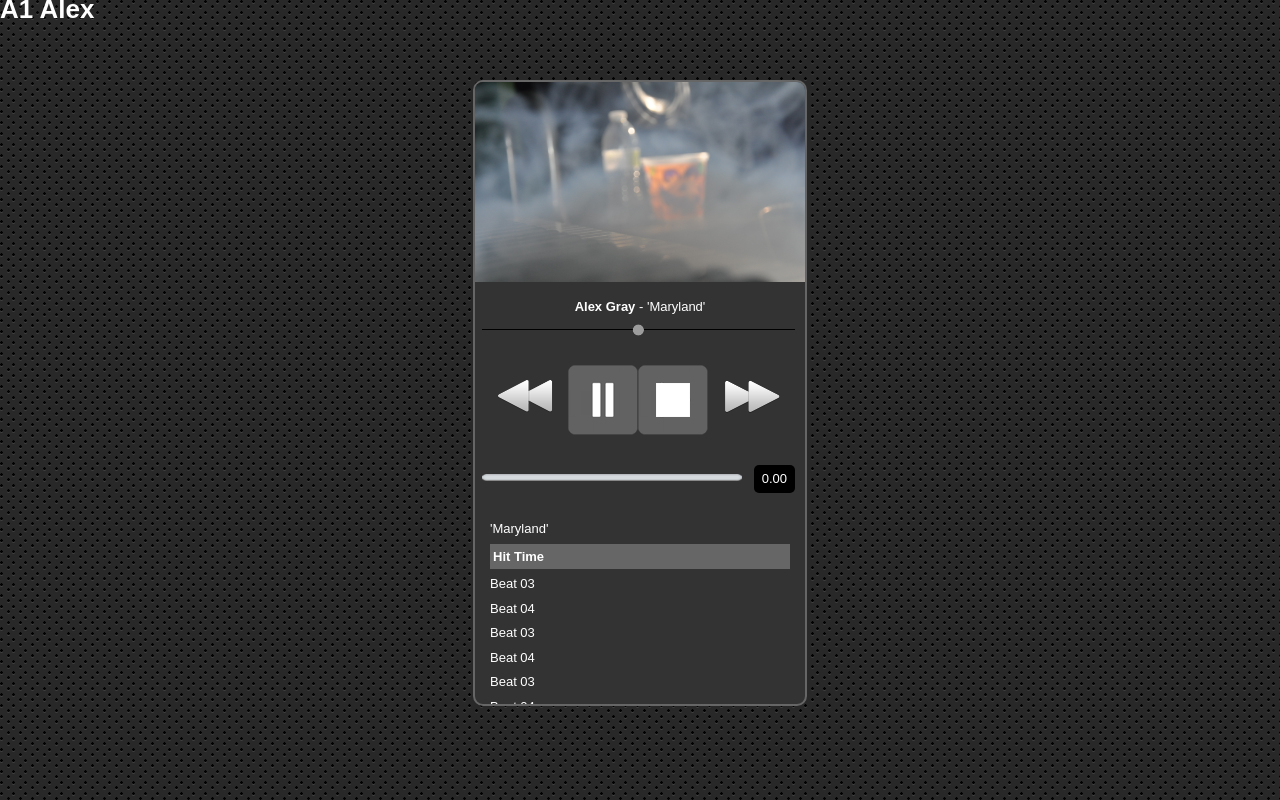
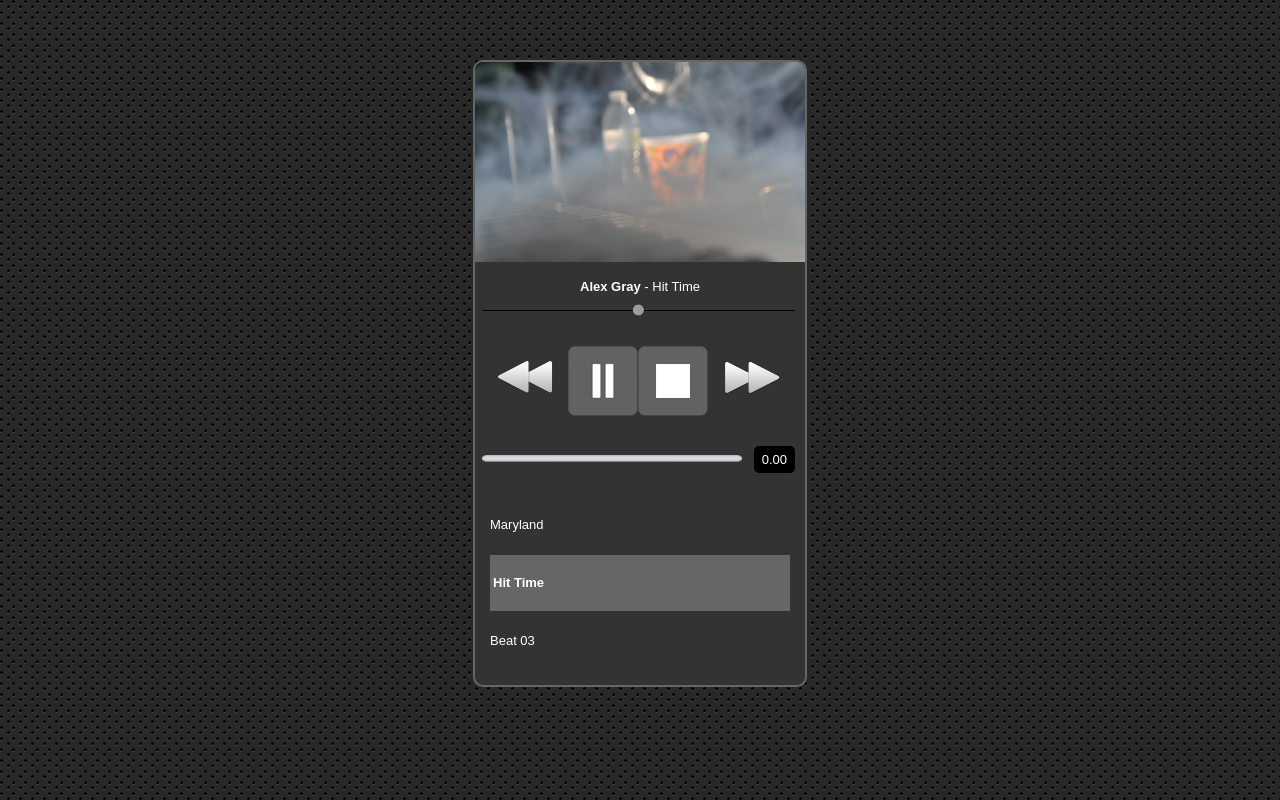
Before and after one commit to funkytaco/html5-audio-player, a plain HTML site: page index.html in a window 1280 px wide. Both pictures are taken after a click on the item "Hit Time". Drawn offline with Linux system fonts and the light colour scheme.

Commit message:
Fixed song title change when clicking title to play

```diff
--- a/css/style.css
+++ b/css/style.css
@@ -121,6 +121,7 @@ button#next{
 #playlist li{
 	cursor: pointer;
 	margin:5px;
+	line-height: 50px;
 }
 
 #playlist li.active{
--- a/index.html
+++ b/index.html
@@ -1,11 +1,12 @@
 <!DOCTYPE html>
 <html lang="en">
 	<head>
-		<title>BEAT PLAYER</title>
+		<title>Alex's HTML5 Audio Player</title>
+		<meta charset="utf-8">
 		<link rel="stylesheet" type="text/css" href="css/style.css">
 	</head>
 	<body>
-		<h1>A1 Alex</h1>
+		<h1></h1>
 		<div id="container">
 			<div id="audio-img">
 				<img class="cover">
@@ -33,8 +34,8 @@
 				<div class="clearfix"></div>
 				<section id="playlistContainer">
 					<ul id="playlist">
-						<li song="Maryland.mp3" cover="bvh.jpg" artist="Alex Gray">'Maryland'</li>
-						<li song="Hit-Time.mp3" cover="bvh.jpg" artist="Alex Gray">Hit Time</li>
+						<li song="Maryland.mp3" cover="bvh.jpg" artist="Alex Gray">Maryland</li>
+						<li song="Hit-Time.wav" cover="bvh.jpg" artist="Alex Gray">Hit Time</li>
 						<li song="Alex's Beat - Beat-03.mp3" cover="bvh.jpg" artist="Alex Gray">Beat 03</li>
 						<li song="Alex's Beat - Beat-04.mp3" cover="bvh.jpg" artist="Alex Gray">Beat 04</li>
 						<li song="Alex's Beat - Beat-03.mp3" cover="bvh.jpg" artist="Alex Gray">Beat 03</li>
--- a/js/main.js
+++ b/js/main.js
@@ -40,7 +40,8 @@ function initAudio(element){
 
 
     $('#playlist li').click(function playsong(){
-
+    var title = $(this).text();
+    $('#audio-player .title').text(title);
 	audio.pause();
 	if(typeof audio !== "undefined" ) audio.src='media/' +
 	     $(this).attr('song');
@@ -55,6 +56,8 @@ function initAudio(element){
 	$(this).addClass("active");
 
 });
+
+
 
 //Play button
 
@@ -87,7 +90,9 @@ $('#stop').click(function(){
 });
 
 //NEXT Buttomn
+//Scrolls down each time next is clicked
 
+//Assigns active class and play/pause audio, etc
 $('#next').click(function(){
 	audio.pause();
 	var next = $('#playlist li.active').next();
@@ -105,6 +110,8 @@ $('#next').click(function(){
 });
 
 //PREV Buttomn
+//Scrolls up on each click
+
 
 $('#prev').click(function(){
 	audio.pause();
```
